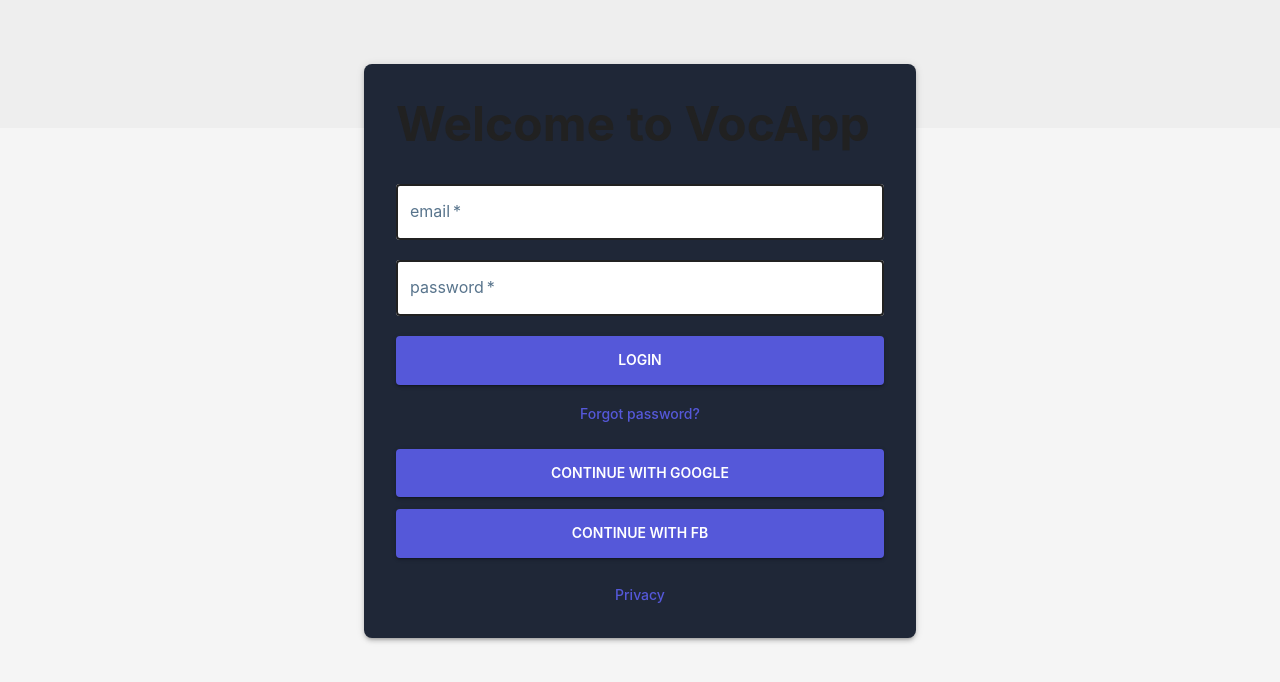
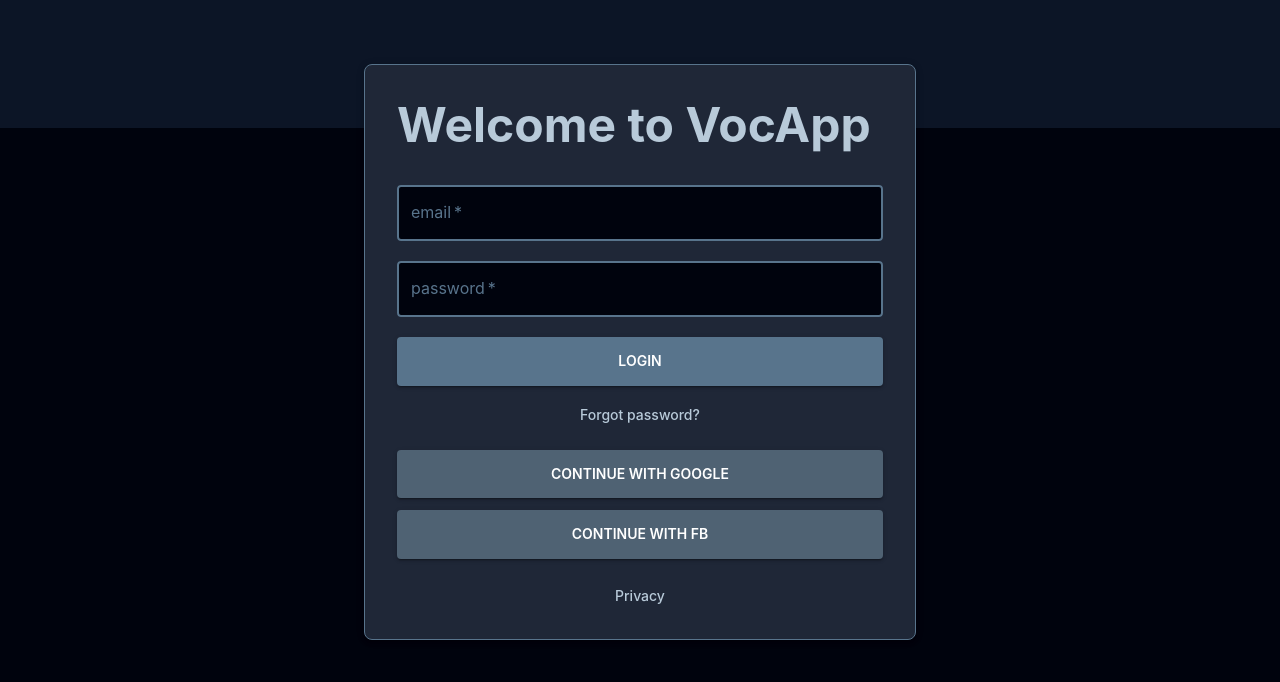
Before and after one commit to AleksandrBorkun/vocapp, a Next.js app: page /login in a window 1280 px wide. Shown: the top 682 px of the page. Built offline with nearby package versions, Linux system fonts and the light colour scheme; no server answers.

Commit message:
fix styles on login

```diff
--- a/app/login/page.tsx
+++ b/app/login/page.tsx
@@ -78,11 +78,11 @@ export default function LoginPage() {
         minHeight: "100vh",
         display: "flex",
         flexDirection: "column",
-        bgcolor: "grey.100",
+        bgcolor: "background.default",
       }}
     >
       {/* Header with gray background */}
-      <Box sx={{ bgcolor: "grey.200", height: 128 }} />
+      <Box sx={{ bgcolor: "background.paper", height: 128 }} />
 
       <Container
         maxWidth="sm"
@@ -101,6 +101,9 @@ export default function LoginPage() {
             width: "100%",
             p: 4,
             borderRadius: 2,
+            bgcolor: "background.paper",
+            border: "1px solid",
+            borderColor: "primary.main",
           }}
         >
           <Typography
@@ -108,7 +111,7 @@ export default function LoginPage() {
             component="h1"
             sx={{
               fontWeight: "bold",
-              color: "grey.900",
+              color: "text.primary",
               mb: 4,
             }}
           >
@@ -134,16 +137,16 @@ export default function LoginPage() {
               sx={{ mb: 2.5 }}
               InputProps={{
                 sx: {
-                  bgcolor: "white",
+                  bgcolor: "background.default",
                   "& fieldset": {
-                    borderColor: "grey.900",
+                    borderColor: "primary.main",
                     borderWidth: 2,
                   },
                   "&:hover fieldset": {
-                    borderColor: "grey.900",
+                    borderColor: "primary.light",
                   },
                   "&.Mui-focused fieldset": {
-                    borderColor: "primary.main",
+                    borderColor: "primary.light",
                   },
                 },
               }}
@@ -162,16 +165,16 @@ export default function LoginPage() {
               sx={{ mb: 2.5 }}
               InputProps={{
                 sx: {
-                  bgcolor: "white",
+                  bgcolor: "background.default",
                   "& fieldset": {
-                    borderColor: "grey.900",
+                    borderColor: "primary.main",
                     borderWidth: 2,
                   },
                   "&:hover fieldset": {
-                    borderColor: "grey.900",
+                    borderColor: "primary.light",
                   },
                   "&.Mui-focused fieldset": {
-                    borderColor: "primary.main",
+                    borderColor: "primary.light",
                   },
                 },
               }}
@@ -184,11 +187,11 @@ export default function LoginPage() {
               disabled={loading}
               sx={{
                 py: 1.5,
-                bgcolor: "#5558D9",
+                bgcolor: "primary.main",
                 fontWeight: 600,
                 borderRadius: 1,
                 "&:hover": {
-                  bgcolor: "#4447b8",
+                  bgcolor: "primary.dark",
                 },
                 "&.Mui-disabled": {
                   opacity: 0.5,
@@ -203,7 +206,7 @@ export default function LoginPage() {
             <Link
               href="/forgot-password"
               style={{
-                color: "#5558D9",
+                color: "#B8CAD9",
                 textDecoration: "none",
                 fontSize: "0.875rem",
                 fontWeight: 500,
@@ -223,11 +226,11 @@ export default function LoginPage() {
               variant="contained"
               sx={{
                 py: 1.5,
-                bgcolor: "#5558D9",
+                bgcolor: "secondary.main",
                 fontWeight: 600,
                 borderRadius: 1,
                 "&:hover": {
-                  bgcolor: "#4447b8",
+                  bgcolor: "primary.main",
                 },
                 "&.Mui-disabled": {
                   opacity: 0.5,
@@ -244,11 +247,11 @@ export default function LoginPage() {
               variant="contained"
               sx={{
                 py: 1.5,
-                bgcolor: "#5558D9",
+                bgcolor: "secondary.main",
                 fontWeight: 600,
                 borderRadius: 1,
                 "&:hover": {
-                  bgcolor: "#4447b8",
+                  bgcolor: "primary.main",
                 },
                 "&.Mui-disabled": {
                   opacity: 0.5,
@@ -263,7 +266,7 @@ export default function LoginPage() {
             <Link
               href="/privacy"
               style={{
-                color: "#5558D9",
+                color: "#B8CAD9",
                 textDecoration: "none",
                 fontSize: "0.875rem",
                 fontWeight: 500,
```
